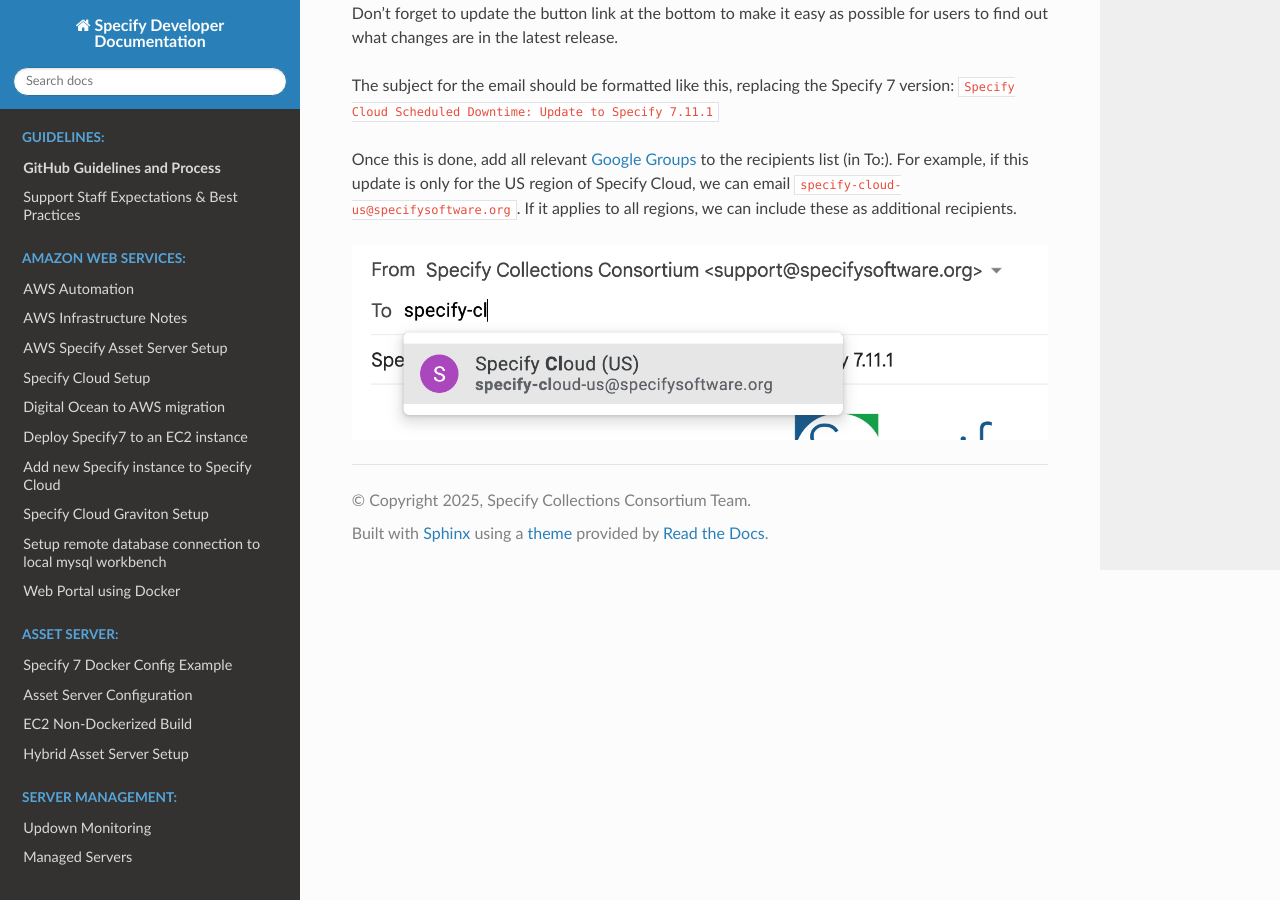
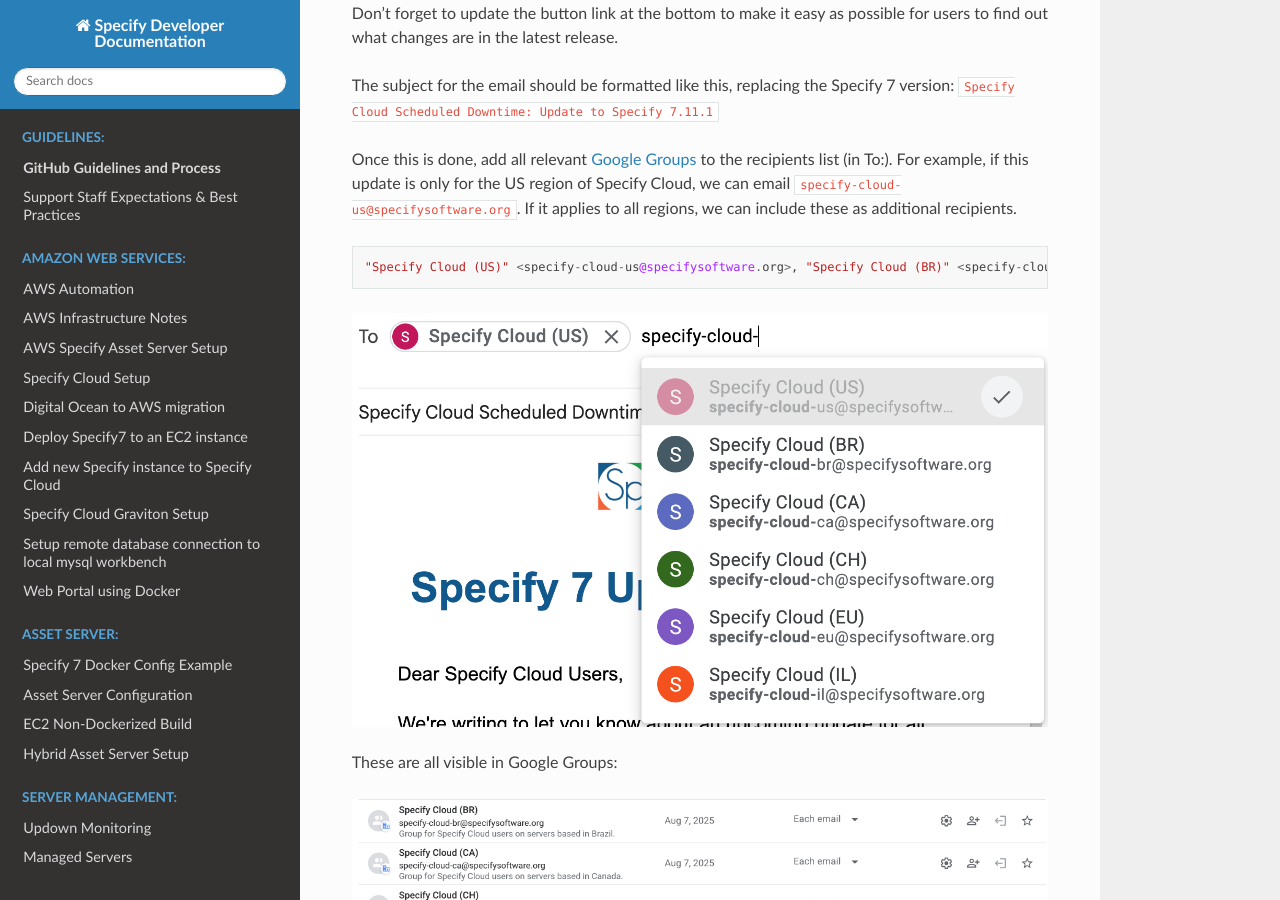
Before and after one commit to specify/specify.github.io, a Sphinx documentation site: the page built from sphinx/processes/release_process.md, in a window 1280 px wide and 900 px high, scrolled down 2744 px. Built offline with Sphinx 7.4.7 and the Read the Docs theme 3.1.0, drawn with Linux system fonts in a browser that asks for light colours.

Commit message:
docs: add google groups

````diff
--- a/sphinx/processes/release_process.md
+++ b/sphinx/processes/release_process.md
@@ -29,4 +29,12 @@
 
 Once this is done, add all relevant [Google Groups](https://groups.google.com/) to the recipients list (in To:). For example, if this update is only for the US region of Specify Cloud, we can email `specify-cloud-us@specifysoftware.org`. If it applies to all regions, we can include these as additional recipients.
 
+```
+"Specify Cloud (US)" <specify-cloud-us@specifysoftware.org>, "Specify Cloud (BR)" <specify-cloud-br@specifysoftware.org>, "Specify Cloud (CA)" <specify-cloud-ca@specifysoftware.org>, "Specify Cloud (CH)" <specify-cloud-ch@specifysoftware.org>, "Specify Cloud (EU)" <specify-cloud-eu@specifysoftware.org>, "Specify Cloud (IL)" <specify-cloud-il@specifysoftware.org>
+```
+
 ![Select Specify Cloud regions](update_process/specifycloudemail.png)
+
+These are all visible in Google Groups:
+
+![Region Groups](update_process/regiongroups.png)
````
Also changed, not shown: sphinx/processes/update_process/regiongroups.png (added), sphinx/processes/update_process/specifycloudemail.png.
